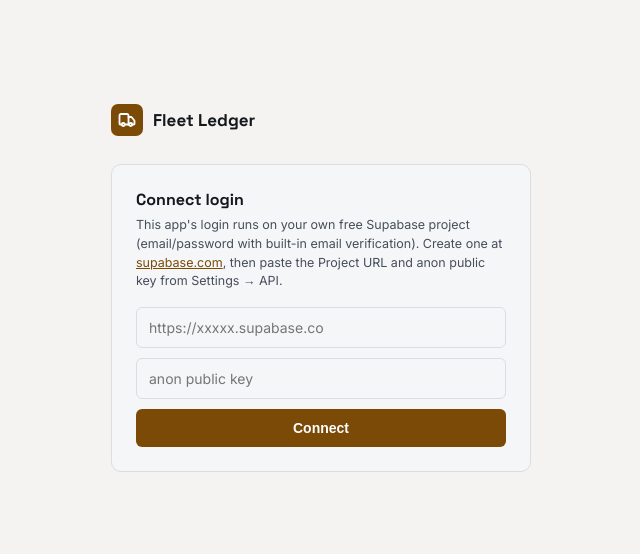
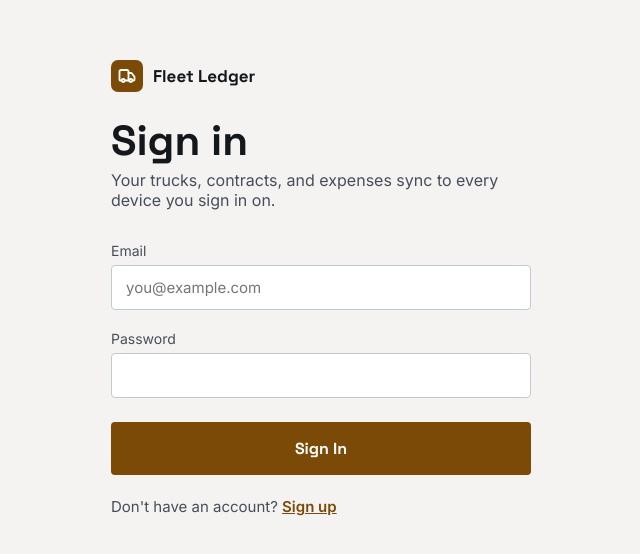
Before and after one commit to jaouadbico/fleet-ledger, a React (Vite) app: page / in a window 1280 px wide. Shown: the part 112-666 px from the top of the page, without its empty margins (319-959 px from the left). Built offline with nearby package versions, Linux system fonts and the light colour scheme.

Commit message:
Add files via upload

```diff
--- a/src/App.jsx
+++ b/src/App.jsx
@@ -2255,21 +2255,15 @@
 // Auth wrapper: gates the whole app behind Supabase email/password login,
 // with built-in email verification (Supabase sends the confirmation email
 // automatically on sign-up; login is blocked until that link is clicked).
-// The Supabase project URL + anon key are supplied by the person themselves
-// (same "bring your own service" pattern as GitHub Sync) since a static
-// site can't hold real secrets - the anon key is designed to be public.
+// The Supabase project URL + anon/publishable key are hardcoded here rather
+// than entered per-browser - Supabase designs this key to be public (it's
+// rate-limited and permission-scoped, not a secret), so baking it into the
+// source is the normal way to use it and means every device goes straight
+// to Sign In instead of a setup step.
 // ---------------------------------------------------------------------------
 
-const SUPABASE_CONFIG_KEY = "fleet-ledger-supabase-config";
-
-function loadSupabaseConfig() {
-  try {
-    const raw = localStorage.getItem(SUPABASE_CONFIG_KEY);
-    return raw ? JSON.parse(raw) : null;
-  } catch (e) {
-    return null;
-  }
-}
+const SUPABASE_URL = "https://drmwrcrahmgypaykuvku.supabase.co";
+const SUPABASE_ANON_KEY = "sb_publishable_f8UjGSFuNtRjvfIxXA58CQ_PFcs-5Bo";
 
 const authInputStyle = {
   width: "100%",
@@ -2325,66 +2319,7 @@
   );
 }
 
-function SupabaseSetupScreen({ onSave }) {
-  const [url, setUrl] = useState("");
-  const [anonKey, setAnonKey] = useState("");
-  const [error, setError] = useState("");
-
-  return (
-    <AuthShell>
-      <div style={{ background: "#F5F6F8", border: "1px solid #DADDE2", borderRadius: 10, padding: 24 }}>
-        <div style={{ fontFamily: "'Space Grotesk', sans-serif", fontWeight: 700, fontSize: 16, marginBottom: 6, color: "#14181C" }}>
-          Connect login
-        </div>
-        <div style={{ fontSize: 12.5, color: "#454E5A", lineHeight: 1.5, marginBottom: 16 }}>
-          This app's login runs on your own free Supabase project (email/password with built-in email
-          verification). Create one at{" "}
-          <a href="https://supabase.com" target="_blank" rel="noopener" style={{ color: "#7A4A06" }}>
-            supabase.com
-          </a>
-          , then paste the Project URL and anon public key from Settings → API.
-        </div>
-        <input
-          value={url}
-          onChange={(e) => setUrl(e.target.value)}
-          placeholder="https://xxxxx.supabase.co"
-          style={authInputStyle}
-        />
-        <input
-          value={anonKey}
-          onChange={(e) => setAnonKey(e.target.value)}
-          placeholder="anon public key"
-          style={authInputStyle}
-        />
-        {error && <div style={{ color: "#A62E20", fontSize: 12.5, marginBottom: 10 }}>{error}</div>}
-        <button
-          onClick={() => {
-            if (!url.trim() || !anonKey.trim()) {
-              setError("Both fields are required.");
-              return;
-            }
-            onSave({ url: url.trim(), anonKey: anonKey.trim() });
-          }}
-          style={{
-            width: "100%",
-            background: "#7A4A06",
-            color: "#FFFFFF",
-            border: "none",
-            borderRadius: 6,
-            padding: "11px 0",
-            fontSize: 14,
-            fontWeight: 600,
-            cursor: "pointer",
-          }}
-        >
-          Connect
-        </button>
-      </div>
-    </AuthShell>
-  );
-}
-
-function LoginSignupScreen({ supabase, onReconfigure }) {
+function LoginSignupScreen({ supabase }) {
   const [mode, setMode] = useState("login"); // "login" | "signup"
   const [email, setEmail] = useState("");
   const [password, setPassword] = useState("");
@@ -2580,45 +2515,17 @@
           </>
         )}
       </div>
-
-      <button
-        onClick={onReconfigure}
-        style={{
-          width: "100%",
-          background: "transparent",
-          border: "none",
-          color: "#5A636E",
-          fontSize: 12,
-          marginTop: 24,
-          cursor: "pointer",
-          textDecoration: "underline",
-          fontFamily: "'Inter', sans-serif",
-        }}
-      >
-        Use a different Supabase project
-      </button>
     </AuthShell>
   );
 }
 
 export default function FleetLedger() {
-  const [supabaseConfig, setSupabaseConfig] = useState(() => loadSupabaseConfig());
   const [supabase, setSupabase] = useState(null);
   const [session, setSession] = useState(null);
   const [authLoaded, setAuthLoaded] = useState(false);
 
   useEffect(() => {
-    if (!supabaseConfig) {
-      setAuthLoaded(true);
-      return;
-    }
-    let client;
-    try {
-      client = createClient(supabaseConfig.url, supabaseConfig.anonKey);
-    } catch (e) {
-      setAuthLoaded(true);
-      return;
-    }
+    const client = createClient(SUPABASE_URL, SUPABASE_ANON_KEY);
     setSupabase(client);
 
     client.auth.getSession().then(({ data }) => {
@@ -2631,20 +2538,7 @@
     });
 
     return () => listener.subscription.unsubscribe();
-  }, [supabaseConfig]);
-
-  const handleSaveConfig = (cfg) => {
-    localStorage.setItem(SUPABASE_CONFIG_KEY, JSON.stringify(cfg));
-    setAuthLoaded(false);
-    setSupabaseConfig(cfg);
-  };
-
-  const handleReconfigure = () => {
-    localStorage.removeItem(SUPABASE_CONFIG_KEY);
-    setSupabaseConfig(null);
-    setSupabase(null);
-    setSession(null);
-  };
+  }, []);
 
   const handleLogout = async () => {
     if (supabase) await supabase.auth.signOut();
@@ -2659,13 +2553,9 @@
     );
   }
 
-  if (!supabaseConfig) {
-    return <SupabaseSetupScreen onSave={handleSaveConfig} />;
+  if (!session) {
+    return <LoginSignupScreen supabase={supabase} />;
   }
 
-  if (!session) {
-    return <LoginSignupScreen supabase={supabase} onReconfigure={handleReconfigure} />;
-  }
-
   return <FleetLedgerMain onLogout={handleLogout} userEmail={session.user?.email} />;
 }
```
